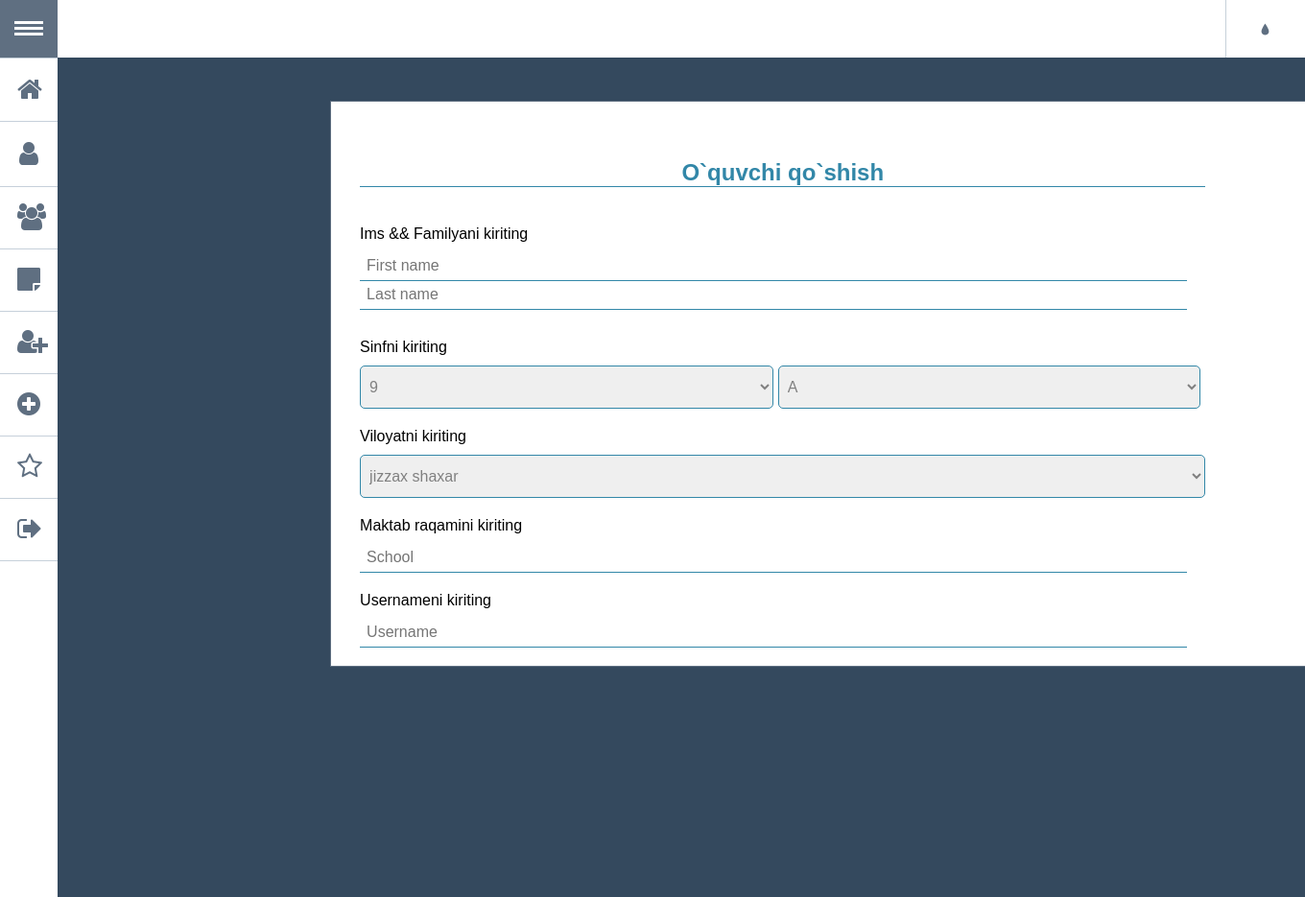
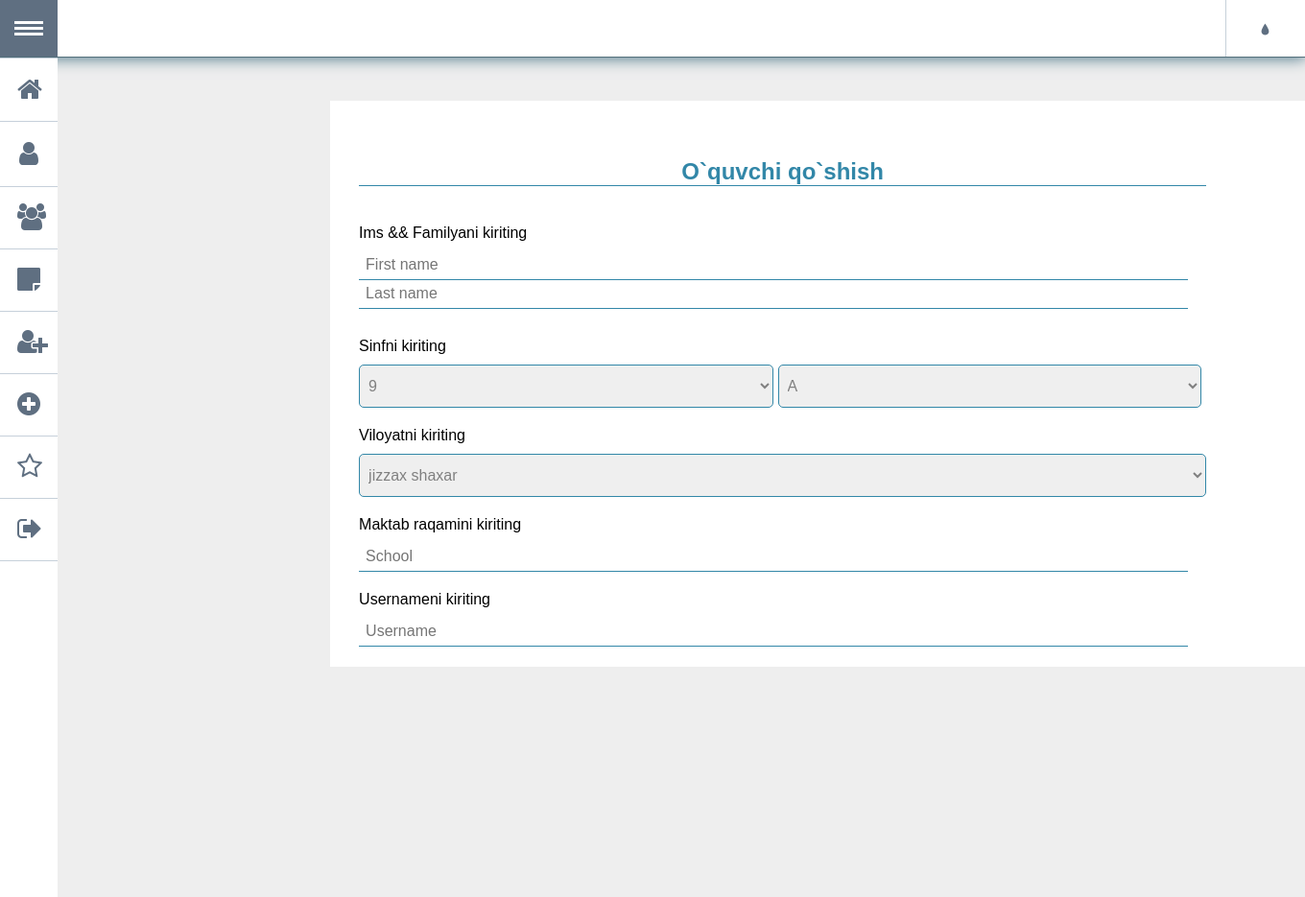
Before and after one commit to AnonymCybercik/nazorat-ishi, a Django app: page /1/register/ in a window 1360 px wide. Shown: the top 935 px of the page at 96% size. Run offline with Django 3.2, Linux system fonts and the light colour scheme; data comes from the database, SQL or seed files in the repository.

Commit message:
register

```diff
--- a/test_system/static/css/register.css
+++ b/test_system/static/css/register.css
@@ -11,7 +11,6 @@ body{
     width: 1020px;
     height: 590px;
     top: 9.17%;
-    border: 1px solid #5f6f81;
     left: 25.3%;
     translate: (-50%,-50%);
     background: #ffffff;
--- a/test_system/templates/my_tests/register.html
+++ b/test_system/templates/my_tests/register.html
@@ -25,18 +25,18 @@
         <link rel="stylesheet" href="{% static 'css/font-awesome.min.css'%}">
 
     </head>
-    <body>
+    <body style="background: #eeeeee;">
 
         {% if add_student %}
 			<!-- <ul id="gn-menu" class="gn-menu-main">
 				<li class="gn-trigger"> -->
         {% else %}
 		<div class="container">
-			<ul id="gn-menu" class="gn-menu-main">
-				<li class="gn-trigger">
+			<ul style="border-bottom: 1px solid #53707c; box-shadow:0px 0px 15px 1px #4e788a;" id="gn-menu" class="gn-menu-main">
+				<li  class="gn-trigger">
 					<a class="gn-icon gn-icon-menu"><span>Menu</span></a>
 					<nav class="gn-menu-wrapper">
-						<div class="gn-scroller">
+                        <div class="gn-scroller">
 							<ul class="gn-menu">
 
 								<li><a href="{% url 'my_tests:admin' user_id %}"><i class="fa fa-home" style="padding:18px; font-size: 28px;"></i>Home</a></li>
```
